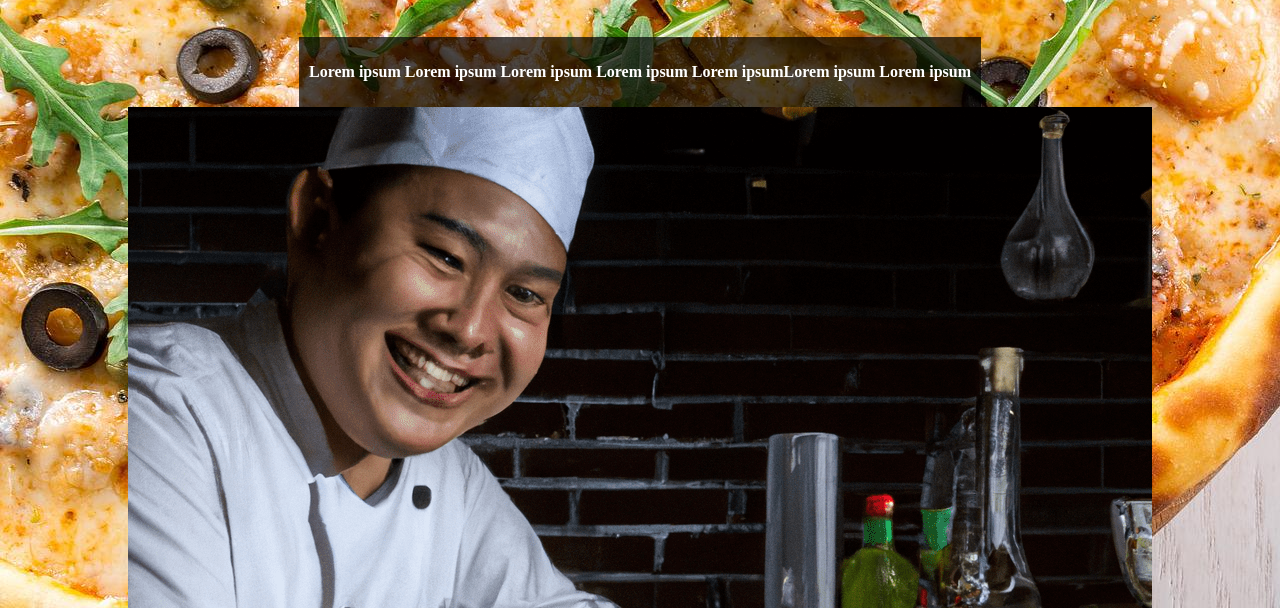
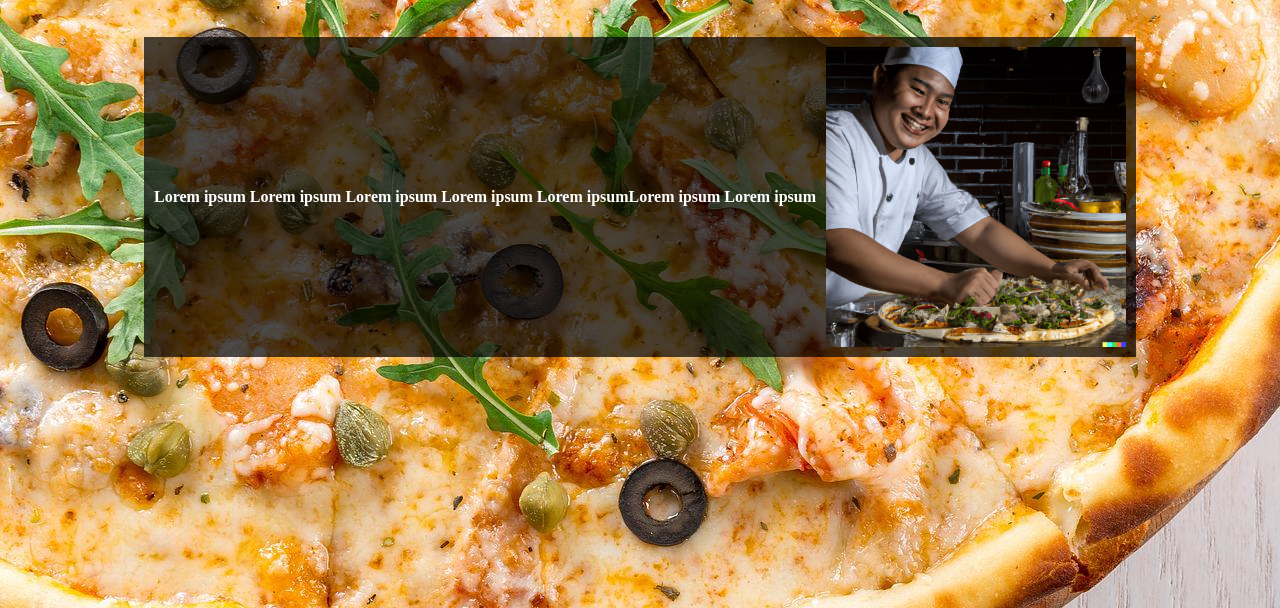
Before and after one commit to JohnCorrigan1/restaurant-page, a website built with webpack: page dist/index.html in a window 1280 px wide. Shown: the part 192-800 px from the top of the page. Built offline with nearby package versions, Linux system fonts and the light colour scheme.

Commit message:
image working

```diff
--- a/src/pages/homePage.js
+++ b/src/pages/homePage.js
@@ -1,3 +1,5 @@
+import Chef from "./../imgs/DALLE_chef.png"
+
 export default function loadHome(){
 
 const content = document.querySelector('.content')
@@ -20,8 +22,10 @@ about.classList.add('about')
 about.textContent = "Lorem ipsum Lorem ipsum Lorem ipsum Lorem ipsum Lorem ipsumLorem ipsum Lorem ipsum"
 aboutDiv.appendChild(about)
 
-const chef = document.createElement('img')
-chef.src = './imgs/DALLE_chef.png'
+// const chef = document.createElement('img')
+const chef = new Image();
+// chef.src = './imgs/pizza_chef.jpg'
+chef.src = Chef;
 chef.classList.add('chef')
-content.appendChild(chef)
+aboutDiv.appendChild(chef)
 }
--- a/src/style.css
+++ b/src/style.css
@@ -55,11 +55,15 @@ body {
     font-size: 60px;
     font-weight: 800;
     color: white;
+    grid-column: 1/2;
 }
 
 .about-div{
+    /* display: grid;
+    grid-template-columns: 2fr 1fr;
+     */
     display: flex;
-    justify-content: center;
+    align-items: center;
     width: fit-content;
     margin-right: auto;
     margin-left: auto;
@@ -71,8 +75,11 @@ body {
 
 .about {
     color: white;
+    grid-column: 1/2;
 }
 
 .chef{
-    background: url(./imgs/DALLE_chef.png);
+    grid-column: 2/3;
+    height: 300px;
+    margin-left: 10px;
 }
```
Also changed, not shown: dist/f9b9a6459497757ea079.jpg (added), dist/main.js, src/imgs/pizza_chef.jpg (added).
